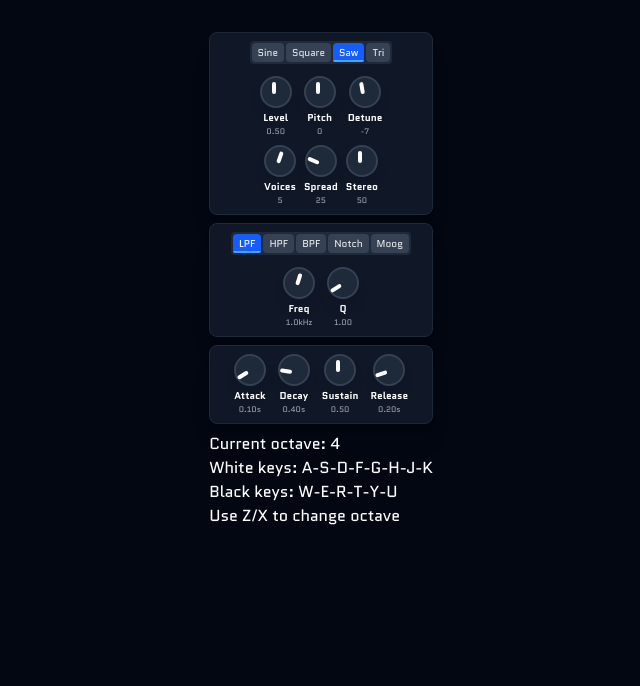
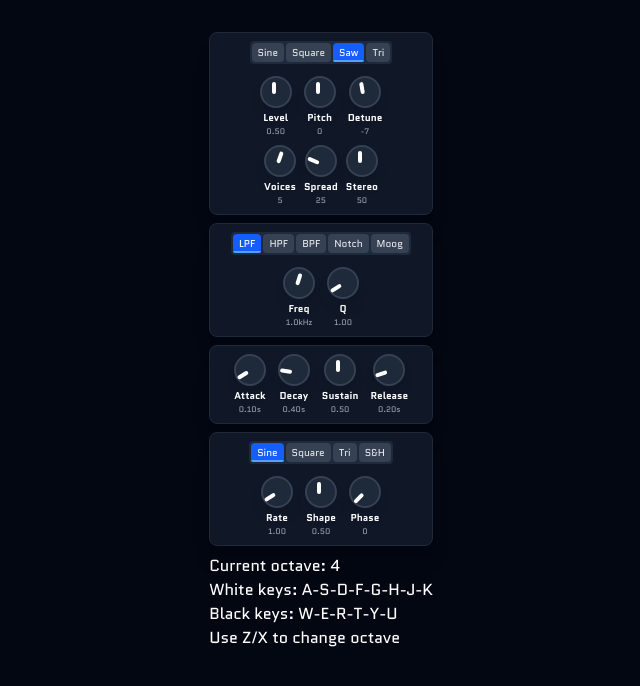
Before and after one commit to nexo-tech/use-synth, a Next.js app in the folder packages/example-app/: page /v3 in a window 1280 px wide. Shown: the top 686 px of the page, without its empty margins (319-959 px from the left). Built offline with nearby package versions, Linux system fonts and the light colour scheme.

Commit message:
add lfo connection

```diff
--- a/packages/example-app/app/v3/engine.ts
+++ b/packages/example-app/app/v3/engine.ts
@@ -16,6 +16,7 @@ import {
 } from "./base";
 import { SynthOscillator } from "./oscillator";
 import { SynthFilter } from "./filter";
+import { SynthLFO } from "./lfo";
 
 class DestinationNode extends SynthNode {
   constructor(private engine: SynthEngine) {
@@ -394,6 +395,10 @@ export class SynthEngine {
             const filter = new SynthFilter(id, this, ev.config);
             this.nodes.set(filter.id, filter);
             break;
+          case "lfo":
+            const lfo = new SynthLFO(id, this, ev.config);
+            this.nodes.set(lfo.id, lfo);
+            break;
         }
         break;
       }
@@ -451,4 +456,10 @@ export class SynthEngine {
       (node): node is SynthFilter => node instanceof SynthFilter
     );
   }
+
+  getLFOs(): SynthLFO[] {
+    return Array.from(this.nodes.values()).filter(
+      (node): node is SynthLFO => node instanceof SynthLFO
+    );
+  }
 }
--- a/packages/example-app/app/v3/hooks/use-engine.ts
+++ b/packages/example-app/app/v3/hooks/use-engine.ts
@@ -1,5 +1,5 @@
 import { useEffect, useRef, useState } from "react";
-import { SynthEngine } from "../engine";
+import { ModulationEvent, SynthEngine } from "../engine";
 import { Connection, ConnectionEvent, NodeCreateEvent } from "../base";
 
 export function useEngine() {
@@ -39,6 +39,19 @@ export function useEngine() {
         q: 1,
       })
     );
+    // Create a lfo
+    engine.current.sendEvent(
+      new NodeCreateEvent("lfo1", "lfo", {
+        type: "sine",
+        rate: 1,
+        shape: 0.5,
+        phase: 0,
+        delay: 0,
+        fade: 0,
+      })
+    );
+
+    engine.current.sendEvent(new ModulationEvent("lfo1", "osc1", "level", 0.5));
 
     engine.current.sendEvent(
       new ConnectionEvent(new Connection("adsr1", "osc1"))
--- a/packages/example-app/app/v3/page.tsx
+++ b/packages/example-app/app/v3/page.tsx
@@ -3,6 +3,7 @@
 import { Envelope } from "../components/Envelope";
 import Osc from "../components/Osc";
 import Filter from "../components/Filter";
+import LFO from "../components/LFO";
 import { EnvelopeConfig } from "../page";
 import { ParameterChangeEvent } from "./base";
 import { useEngine } from "./hooks/use-engine";
@@ -20,6 +21,9 @@ export default function OscillatorPage() {
     .map((x) => [x.id, x.getConfig()] as const);
   const filters = engine.current
     ?.getFilters()
+    .map((x) => [x.id, x.getConfig()] as const);
+  const lfos = engine.current
+    ?.getLFOs()
     .map((x) => [x.id, x.getConfig()] as const);
 
   return (
@@ -71,6 +75,21 @@ export default function OscillatorPage() {
           </div>
         ))}
 
+        {lfos?.map((x) => (
+          <div key={x[0]}>
+            <LFO
+              config={x[1]}
+              onConfigChange={(c) => {
+                for (let k in c) {
+                  const v = (c as Record<string, any>)[k];
+                  const ev = new ParameterChangeEvent<any>(x[0], k, v);
+                  engine.current?.sendEvent(ev);
+                }
+              }}
+            />
+          </div>
+        ))}
+
         <div className="mb-4">
           <p>Current octave: {octave}</p>
           <p>White keys: A-S-D-F-G-H-J-K</p>
```
